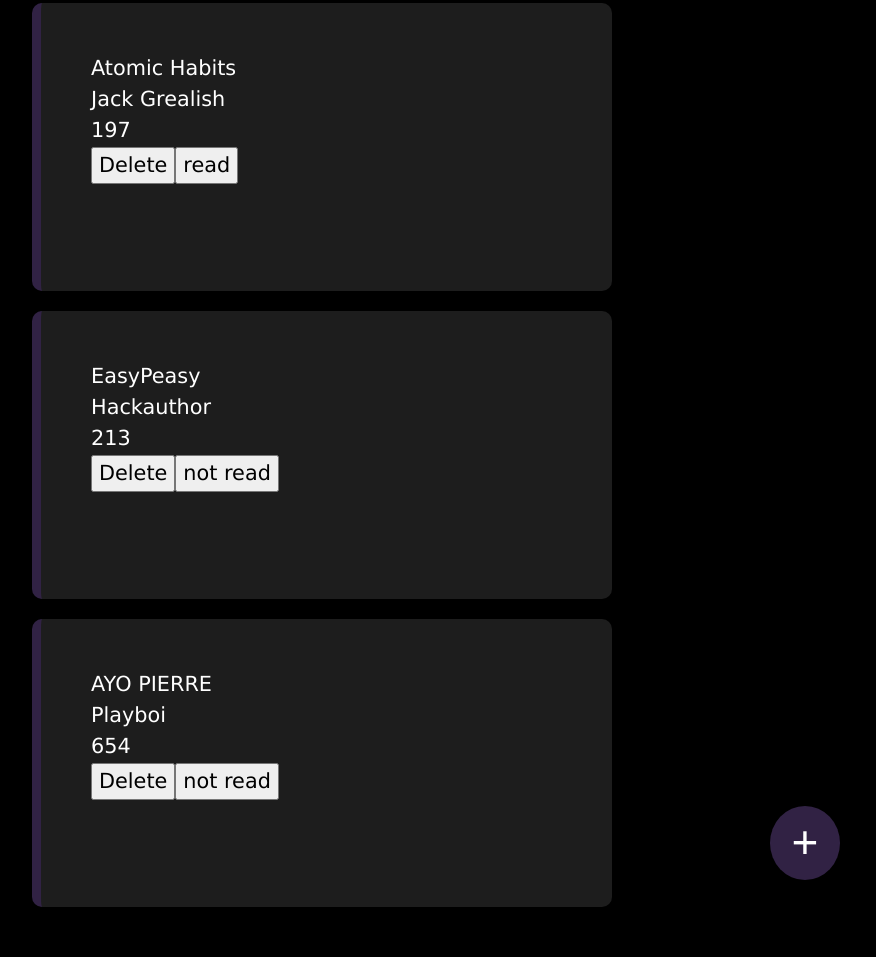
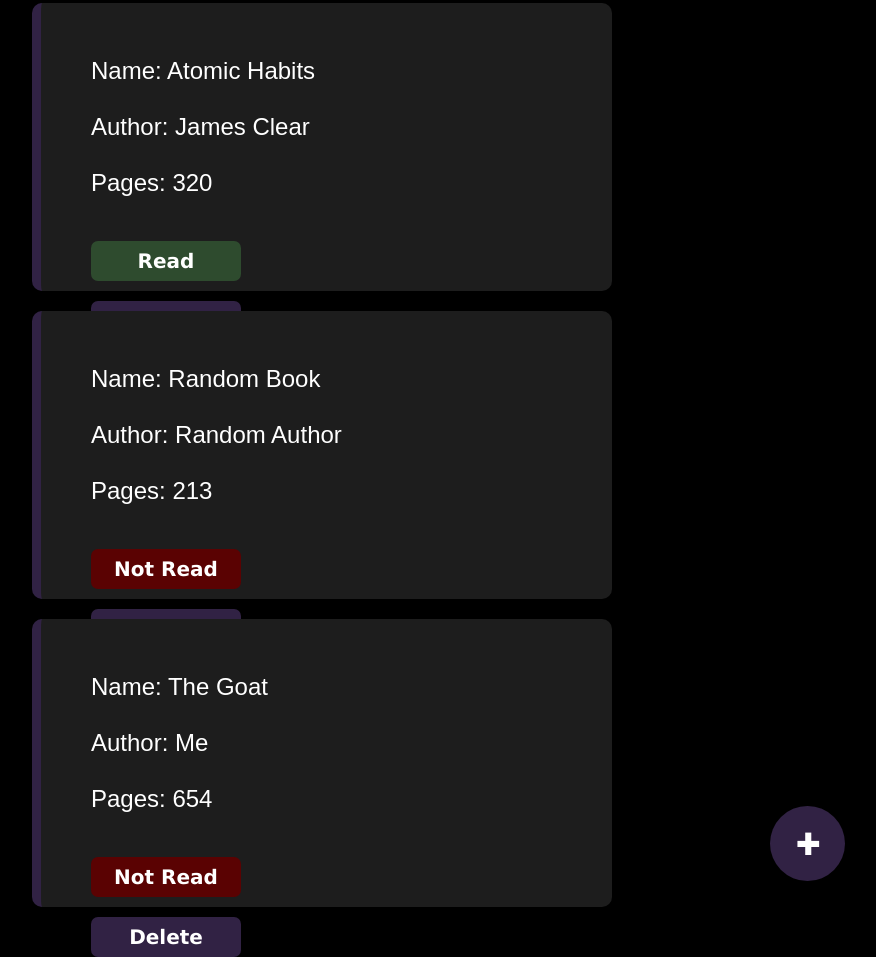
Before and after one commit to LaithAlnajjar/library, a plain HTML site: page index.html in a window 1280 px wide. Shown: the part 187-1144 px from the top of the page, without its empty margins (318-1194 px from the left). Drawn offline with Linux system fonts and the light colour scheme; a web font is replaced by a local one.

Commit message:
Add finishing touches and styling

```diff
--- a/app.js
+++ b/app.js
@@ -49,36 +49,39 @@ function displayCards() {
 
     let bookTitle = document.createElement("div");
     bookTitle.classList.add("book-title");
-    bookTitle.textContent = book.name;
+    bookTitle.textContent = "Name: " + book.name;
     card.appendChild(bookTitle);
 
     let bookAuthor = document.createElement("div");
     bookAuthor.classList.add("book-author");
-    bookAuthor.textContent = book.author;
+    bookAuthor.textContent = "Author: " + book.author;
     card.appendChild(bookAuthor);
 
     let bookPages = document.createElement("div");
     bookPages.classList.add("book-pages");
-    bookPages.textContent = book.pages;
+    bookPages.textContent = "Pages: " + book.pages;
     card.appendChild(bookPages);
 
     let bookRead = document.createElement("div");
     bookRead.classList.add("book-read");1
     card.appendChild(bookRead);
 
+    let toggleButton = document.createElement("button");
+    toggleButton.classList.add("toggle-button");
+    if(book.read) {
+        toggleButton.textContent = "Read"
+        toggleButton.classList.add("complete");
+    } else {
+        toggleButton.textContent = "Not Read"
+        toggleButton.classList.remove("complete");
+
+    }
+    card.appendChild(toggleButton);
+
     let deleteButton = document.createElement("button");
     deleteButton.classList.add("delete-button");
     deleteButton.textContent = "Delete";
     card.appendChild(deleteButton);
-
-    let toggleButton = document.createElement("button");
-    toggleButton.classList.add("toggle-button");
-    if(book.read) {
-        toggleButton.textContent = "read"
-    } else {
-        toggleButton.textContent = "not read"
-    }
-    card.appendChild(toggleButton);
 
     cardWrapper.appendChild(card);
     deleteButton.dataset.index = i;
@@ -96,6 +99,8 @@ addButton.addEventListener("click", (e) => {
     popUp.classList.add("active");
     foreground.classList.add("blur");
 })
+
+//Add book button
 
 addBookButton.addEventListener("click", (e) => {
 
@@ -117,6 +122,9 @@ addBookButton.addEventListener("click", (e) => {
     }
 })
 
+
+//Reset
+
 function resetForm () {
     bookNameInput.value = "";
     bookAuthorInput.value = "";
@@ -124,6 +132,7 @@ function resetForm () {
     bookReadInput.checked = false;
 }
 
+//Activate toggle and delete
 function activateDelete() {
     let deleteButtons = document.querySelectorAll(".delete-button");
 
@@ -142,14 +151,16 @@ function activateToggle() {
             let currentBook = myLibrary[button.dataset.index];
             currentBook.toggleRead();
             if(currentBook.read) {
-                button.textContent = "read";
+                button.textContent = "Read";
+                button.classList.add("complete");
             } else {
-                button.textContent = "not read"
+                button.textContent = "Not Read"
+                button.classList.remove("complete");
             }
     })})
 }
 
-
+//Cancel
 cancelButton.addEventListener("click", (e) => {
     popUp.classList.remove("active");
     foreground.classList.remove("blur");
@@ -161,9 +172,9 @@ Book.prototype.toggleRead = function() {
     this.read = this.read ? false : true;
 }
 
-let book1 = new Book("Atomic Habits", "Jack Grealish", 197, true);
-let book2 = new Book("EasyPeasy", "Hackauthor", 213, false);
-let book3 = new Book("AYO PIERRE", "Playboi", 654, false);
+let book1 = new Book("Atomic Habits", "James Clear", 320, true);
+let book2 = new Book("Random Book", "Random Author", 213, false);
+let book3 = new Book("The Goat", "Me", 654, false);
 
 addBookToLibrary(book1);
 addBookToLibrary(book2);
--- a/index.html
+++ b/index.html
@@ -18,14 +18,13 @@
 
         <div class="card-wrapper"></div>
 
-        <button class="add-book">
-            +
-        </button>
+        <button class="add-book"><span>+</span></button>
     </div>
     <div class="foreground "></div>
-    <div class="pop-up ">
+    <div class="pop-up">
 
         <form action="" method="get">
+            <div class="boxes-container">
                 <div class="input">
                     <label for="name">Name</label>
                     <input type="text" name="name" id="name" required>
@@ -42,10 +41,13 @@
                     <label for="name">Read</label>
                     <input type="checkbox" name="read" id="read" >
                 </div>
+            </div>
 
 
+            <div class="button-container">
                 <input class="final-add-book" type="submit" value="Add Book">
                 <button class="cancel"> Cancel </button>
+            </div>
         </form>
 
     </div>
--- a/style.css
+++ b/style.css
@@ -1,3 +1,5 @@
+@import url('https://fonts.googleapis.com/css2?family=Ysabeau+SC:wght@200;400;600;800;1000&display=swap');
+
 /* CSS Reset */
 
 /* Box sizing rules */
@@ -5,6 +7,7 @@
 *::before,
 *::after {
   box-sizing: border-box;
+  font-family: 'Ysabeau SC', sans-serif;
 }
 
 /* Remove default margin */
@@ -77,9 +80,20 @@ select {
 
 /* Start */
 
+html {
+  overflow-x: hidden;
+}
+
+button:hover {
+  cursor: pointer;
+  filter: brightness(75%);
+}
+
 body {
     display: flex;
     flex-direction: column;
+    height: 100%;
+    width: 100%;
 }
 
 .main-header {
@@ -89,9 +103,8 @@ body {
     align-items: center;
     padding: 70px 350px;
     color: white;
-    font-size: 2rem;
+    font-size: 3rem;
     font-weight: 800;
-    font-family: Verdana, Geneva, Tahoma, sans-serif;
 }
 
 .container {
@@ -111,23 +124,29 @@ body {
     border-radius: 10px;
     height: 36vh;
     border-left: 9px solid #312244;
+    display: flex;
+    flex-direction: column;
+    justify-content: space-evenly;
+    gap: 20px;
+    font-size: 1.5rem;
 }
 
 .add-book {
   position: absolute;
   top: 85%;
   left: 85%;
-  display: grid;
-  place-content: center;
   background-color: #312244;
+  border: none;
+  border-radius: 100%;
+  width: 75px;
+  height: 75px;
+  vertical-align: middle;
+}
+
+.add-book span {
+  font-size: 2.5rem;
+  font-weight: 1000;
   color: white;
-  border-radius: 100%;
-  width: 70px; display: grid;
-  gap: 20px;
-  grid-template-columns: repeat(auto-fill, minmax(300px, 1fr));
-  border: none;
-  font-size: 3rem;
-  font-weight: 900;
 }
 
 .pop-up {
@@ -141,28 +160,32 @@ body {
   transform: translateY(-50%);
   width: 0%;
   height: 0%;
-  background-color: white;
+  background-color: black;
+  border-bottom: 20px solid #312244;
+  border-top: 20px solid #312244;
+
   border-radius: 10px;
   overflow: hidden;
+  color: white;
 }
 
 .active {
   width: 500px;
   height: 500px;
-  transition: 100ms;
+  transition: 150ms ease-out;
 }
+
 
 form {
   display: flex;
   flex-direction: column;
-  justify-content: center;
-  align-items: start;
+  align-items: flex-start;
   gap: 50px;
 }
 
 .input {
   display: flex;
-  align-items: space-between;
+  align-items: center;
   gap: 10px;
 }
 
@@ -175,7 +198,9 @@ form {
 
 label {
   display: inline-block;
-  width: 45px;
+  width: 95px;
+  font-weight: 600;
+  font-size: 1.3rem;
 }
 
 .blur {
@@ -185,5 +210,63 @@ label {
   height: 100%;
   backdrop-filter: blur(10px); /* apply the blur */
   pointer-events: none; /* make the overlay click-through */
-  transition: 100ms;
+  transition: 150ms ease-in;
 }
+
+.add-book:hover {
+  cursor: pointer;
+  filter: brightness(75%);
+
+}
+
+.boxes-container {
+  display: flex;
+  flex-direction: column;
+  gap: 30px;
+}
+
+.button-container {
+  display: flex;
+  gap: 30px;
+}
+
+.final-add-book, .cancel {
+  width:100px;
+  height: 55px;
+  background-color: #312244;
+  color: white;
+  font-weight: 800;
+  border: none;
+  border-radius: 20px;
+}
+
+.final-add-book:hover, .cancel:hover {
+  cursor: pointer;
+  filter: brightness(75%);
+}
+
+#read {
+  width: 20px;
+  height: 20px;
+}
+
+.delete-button, .toggle-button {
+  height: 200px;
+  background-color: #312244;
+  color: white;
+  border: none;
+  border-radius: 7px;
+  padding: 5px 20px;
+  text-align: center;
+  font-size: 1.25rem;
+  font-weight: 600;
+  width: 150px;
+}
+
+.toggle-button {
+  background-color: rgb(90, 2, 2);
+}
+
+.complete {
+  background-color: rgb(46, 75, 46);
+}
```
Lines whose indentation alone changed are shown as unchanged.
